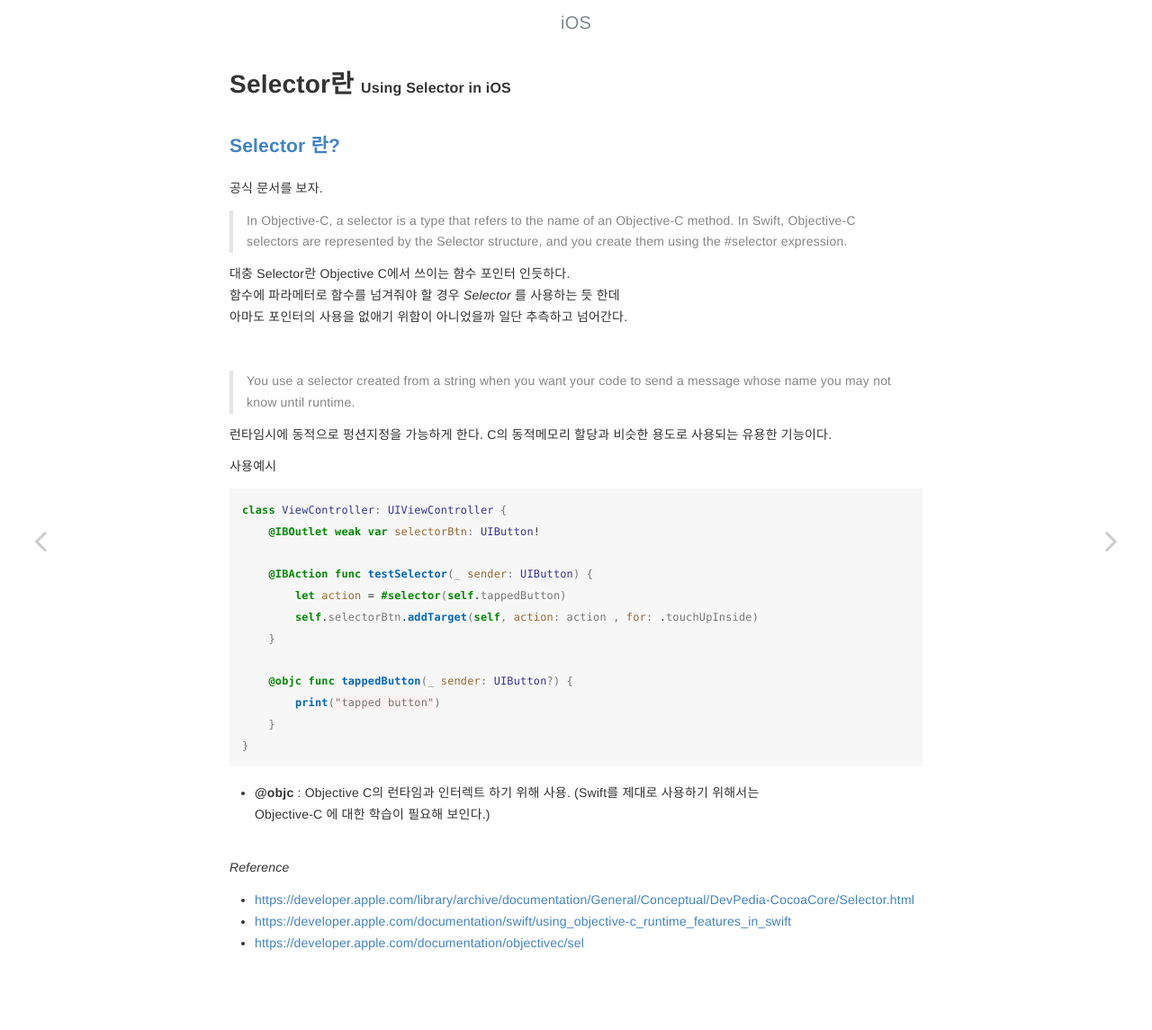
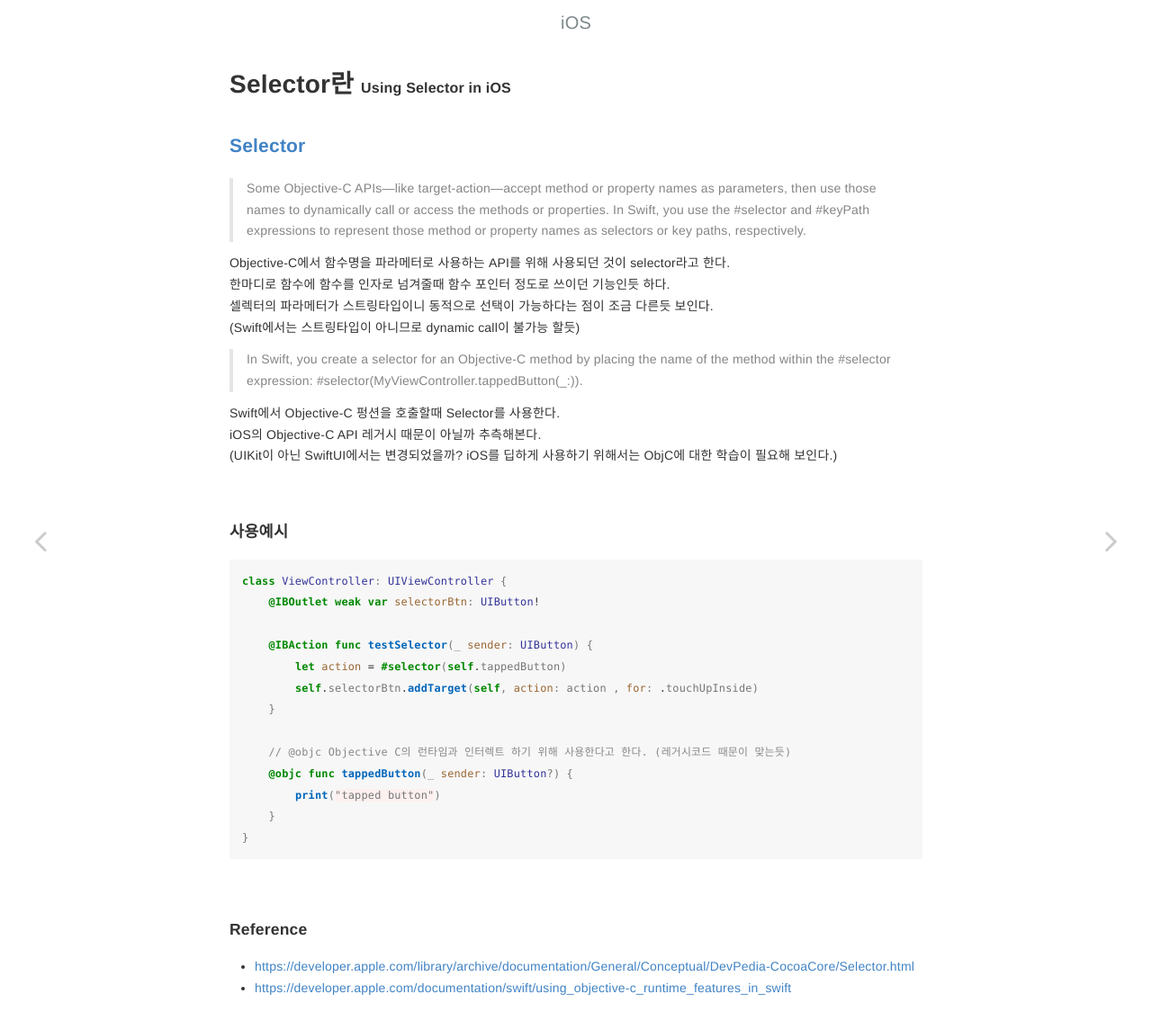
Before and after one commit to nicemiro/nicemiro.github.io, a Jekyll site: the page built from _posts/ios/2022-03-25-iosSelector.md, in a window 1280 px wide. Shown: the top 1145 px of the page at 90% size. Built offline with Jekyll 4.4.1, drawn with Linux system fonts in a browser that asks for light colours.

Commit message:
modi ios iosSelector.md

````diff
--- a/_posts/ios/2022-03-25-iosSelector.md
+++ b/_posts/ios/2022-03-25-iosSelector.md
@@ -7,21 +7,23 @@ category: iOS
 layout: post
 ---
 
-### Selector 란?
+### Selector
 
-공식 문서를 보자.
-> In Objective-C, a selector is a type that refers to the name of an Objective-C method. In Swift, Objective-C selectors are represented by the Selector structure, and you create them using the #selector expression.
+>Some Objective-C APIs—like target-action—accept method or property names as parameters, then use those names to dynamically call or access the methods or properties. In Swift, you use the #selector and #keyPath expressions to represent those method or property names as selectors or key paths, respectively.
 
-대충 Selector란 Objective C에서 쓰이는 함수 포인터 인듯하다.
-함수에 파라메터로 함수를 넘겨줘야 할 경우 *Selector* 를 사용하는 듯 한데
-아마도 포인터의 사용을 없애기 위함이 아니었을까 일단 추측하고 넘어간다.
+Objective-C에서 함수명을 파라메터로 사용하는 API를 위해 사용되던 것이 selector라고 한다.
+한마디로 함수에 함수를 인자로 넘겨줄때 함수 포인터 정도로 쓰이던 기능인듯 하다.
+셀렉터의 파라메터가 스트링타입이니 동적으로 선택이 가능하다는 점이 조금 다른듯 보인다.
+(Swift에서는 스트링타입이 아니므로 dynamic call이 불가능 할듯)
+
+>In Swift, you create a selector for an Objective-C method by placing the name of the method within the #selector expression: #selector(MyViewController.tappedButton(_:)).
+
+Swift에서 Objective-C 펑션을 호출할때 Selector를 사용한다.
+iOS의 Objective-C API 레거시 때문이 아닐까 추측해본다.
+(UIKit이 아닌 SwiftUI에서는 변경되었을까? iOS를 딥하게 사용하기 위해서는 ObjC에 대한 학습이 필요해 보인다.)
 
 <br>
->You use a selector created from a string when you want your code to send a message whose name you may not know until runtime.
-
-런타임시에 동적으로 펑션지정을 가능하게 한다. C의 동적메모리 할당과 비슷한 용도로 사용되는 유용한 기능이다.
-
-사용예시
+#### 사용예시
 ```swift
 class ViewController: UIViewController {
     @IBOutlet weak var selectorBtn: UIButton!
@@ -31,20 +33,17 @@ class ViewController: UIViewController {
         self.selectorBtn.addTarget(self, action: action , for: .touchUpInside)
     }
 
+    // @objc Objective C의 런타임과 인터렉트 하기 위해 사용한다고 한다. (레거시코드 때문이 맞는듯)
     @objc func tappedButton(_ sender: UIButton?) {
         print("tapped button")
     }
 }
 ```
--  **@objc** : Objective C의 런타임과 인터렉트 하기 위해 사용. (Swift를 제대로 사용하기 위해서는
- Objective-C 에 대한 학습이 필요해 보인다.)
 
 <br>
-*Reference*
+#### Reference
 - [https://developer.apple.com/library/archive/documentation/General/Conceptual/DevPedia-CocoaCore/Selector.html][1]{:target="_blank"}
 - [https://developer.apple.com/documentation/swift/using_objective-c_runtime_features_in_swift][2]{:target="_blank"}
-- [https://developer.apple.com/documentation/objectivec/sel][3]{:target="_blank"}
 
 [1]: https://developer.apple.com/library/archive/documentation/General/Conceptual/DevPedia-CocoaCore/Selector.html
 [2]: https://developer.apple.com/documentation/swift/using_objective-c_runtime_features_in_swift
-[3]: https://developer.apple.com/documentation/objectivec/sel
````
